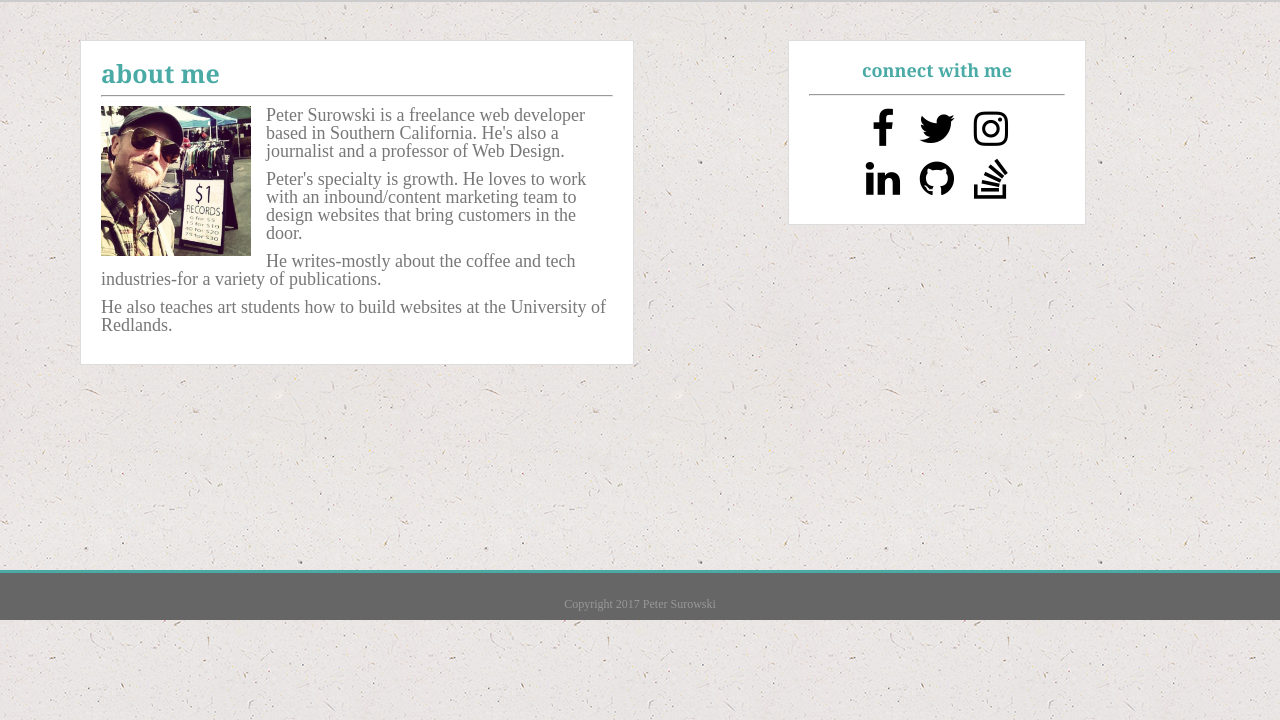
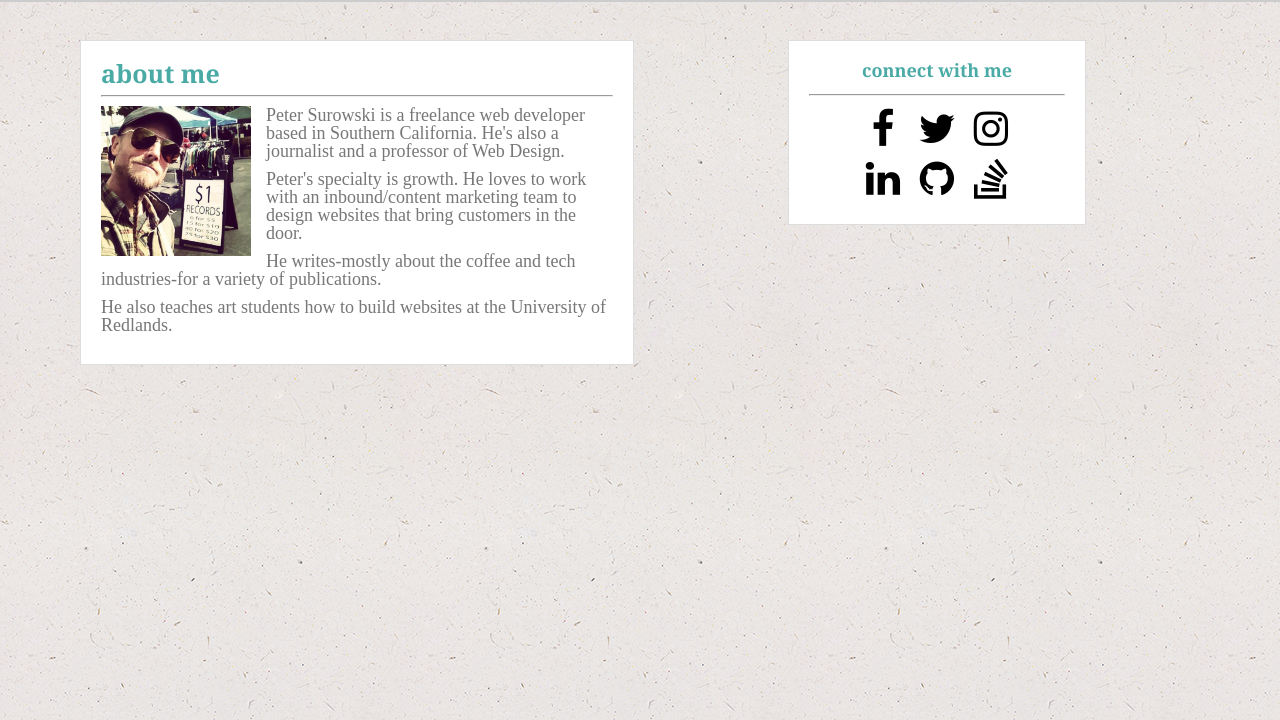
Before and after one commit to PeterSurowski/Responsive-Portfolio, a plain HTML site: page index.html in a window 1280 px wide. Shown: the part 80-800 px from the top of the page. Drawn offline with Linux system fonts and the light colour scheme.

Commit message:
Getting rid of footer.

```diff
--- a/index.html
+++ b/index.html
@@ -53,10 +53,5 @@
 			<a href="https://stackoverflow.com/users/7954435/peter-surowski" class="fa fa-stack-overflow"></a>
 		</div>
 	</section>
-
-	<footer>
-		<p>Copyright 2017 Peter Surowski</p>
-	</footer>
-
 </body>
 </html>
```
